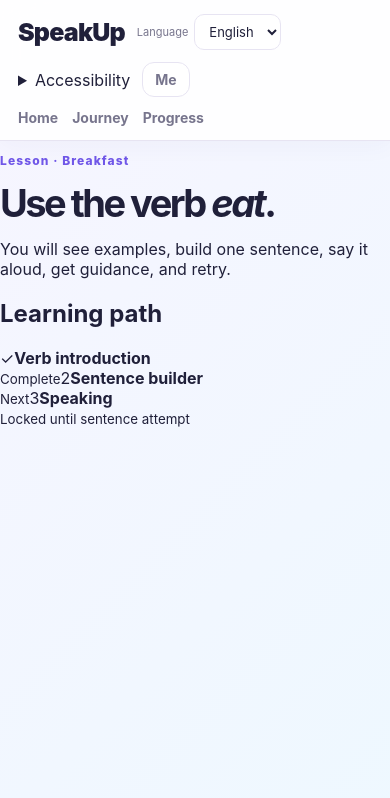
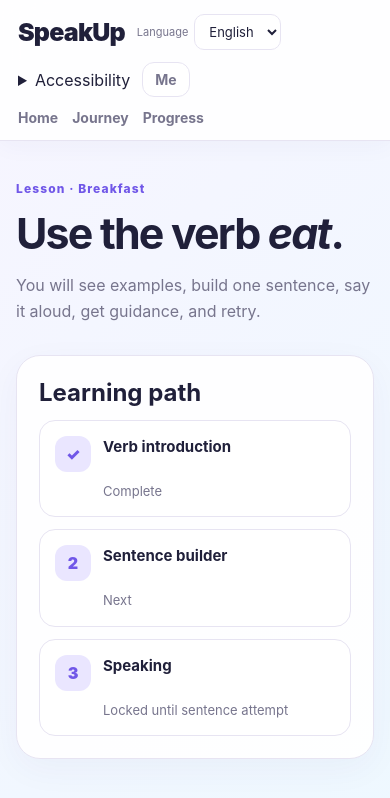
Before and after one commit to revanthbesty/speakup-english, a Next.js app in the folder apps/web/: page /lesson in a window 390 px wide. Shown: the top 798 px of the page. Built offline with nearby package versions, Linux system fonts and the light colour scheme.

Commit message:
Improve responsive lesson journey layout

```diff
--- a/apps/web/app/globals.css
+++ b/apps/web/app/globals.css
@@ -10,3 +10,22 @@
 .topbar input[type=checkbox]{accent-color:var(--accent)}
 .topbar>.profile{padding:8px 12px;border:1px solid var(--line);border-radius:12px;background:#fff}
 @media(max-width:760px){.topbar{position:relative;flex-wrap:wrap;gap:12px;padding:14px 18px}.topbar nav{order:3;flex-basis:100%;gap:14px;flex-wrap:wrap}.topbar select,.topbar button{max-width:150px}.topbar label{font-size:11px}}
+
+/* Journey lesson layout */
+.shell{width:min(1120px,calc(100% - 48px));margin:0 auto;padding:40px 0 76px}
+.shell>h1{max-width:900px}
+.shell>.lead{font-size:18px;line-height:1.65;color:var(--muted);margin:16px 0 30px}
+.shell .grid{display:grid;grid-template-columns:minmax(0,2fr) minmax(240px,1fr);gap:20px;align-items:start}
+.shell .card{min-width:0;background:rgba(255,255,255,.94);border:1px solid var(--line);border-radius:24px;padding:28px;box-shadow:0 10px 35px rgba(60,48,120,.045)}
+.shell .card h2,.shell .card h3{margin:0 0 12px;line-height:1.25}
+.shell .card .muted{margin:8px 0 22px}
+.activity-list{display:grid;gap:12px}
+.activity{display:flex;align-items:flex-start;gap:16px;padding:17px;border:1px solid var(--line);border-radius:16px;background:#fff;transition:transform .15s ease,border-color .15s ease,box-shadow .15s ease}
+.activity:hover{transform:translateY(-1px);border-color:#c9bfff;box-shadow:0 8px 24px rgba(60,48,120,.07)}
+.activity .num{flex:0 0 36px;width:36px;height:36px;display:grid;place-items:center;border-radius:12px;background:var(--accent2);color:var(--accent);font-weight:900}
+.activity strong{display:block;font-size:15px;line-height:1.4}
+.activity small{display:block;margin-top:5px;color:var(--muted);font-size:13px;line-height:1.5}
+.shell .metric{font-size:34px;font-weight:900;letter-spacing:-1px;margin:18px 0 8px}
+.shell .bar{height:10px;background:#eeeaf9;border-radius:99px;overflow:hidden;margin:14px 0}
+.shell .bar i{display:block;height:100%;background:var(--accent);border-radius:inherit}
+@media(max-width:760px){.shell{width:calc(100% - 32px);padding:28px 0 56px}.shell .grid{grid-template-columns:1fr;gap:14px}.shell .card{padding:22px}.shell>h1{font-size:clamp(38px,11vw,54px);letter-spacing:-1.8px}.shell>.lead{font-size:16px}.activity{padding:15px;gap:12px}}
```
